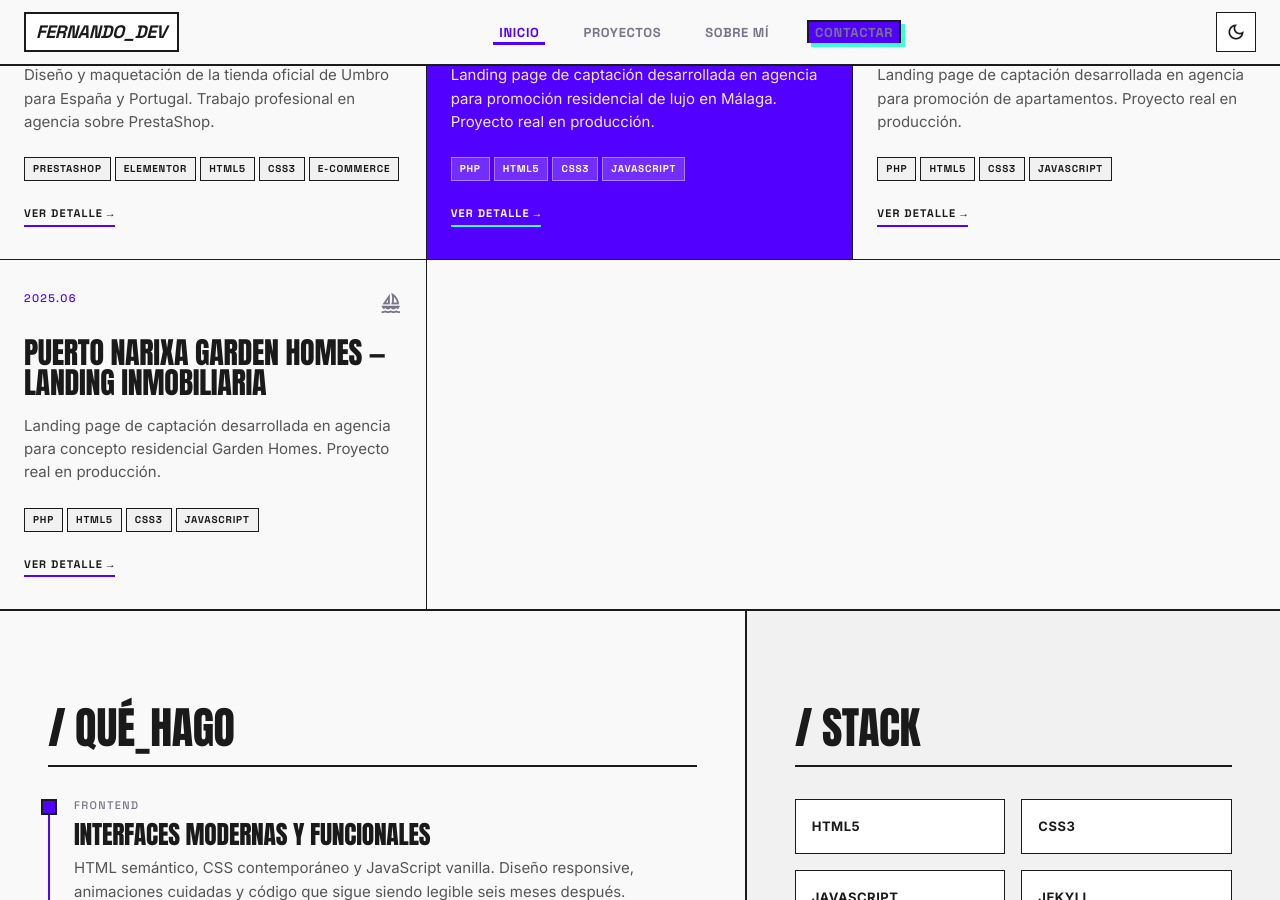
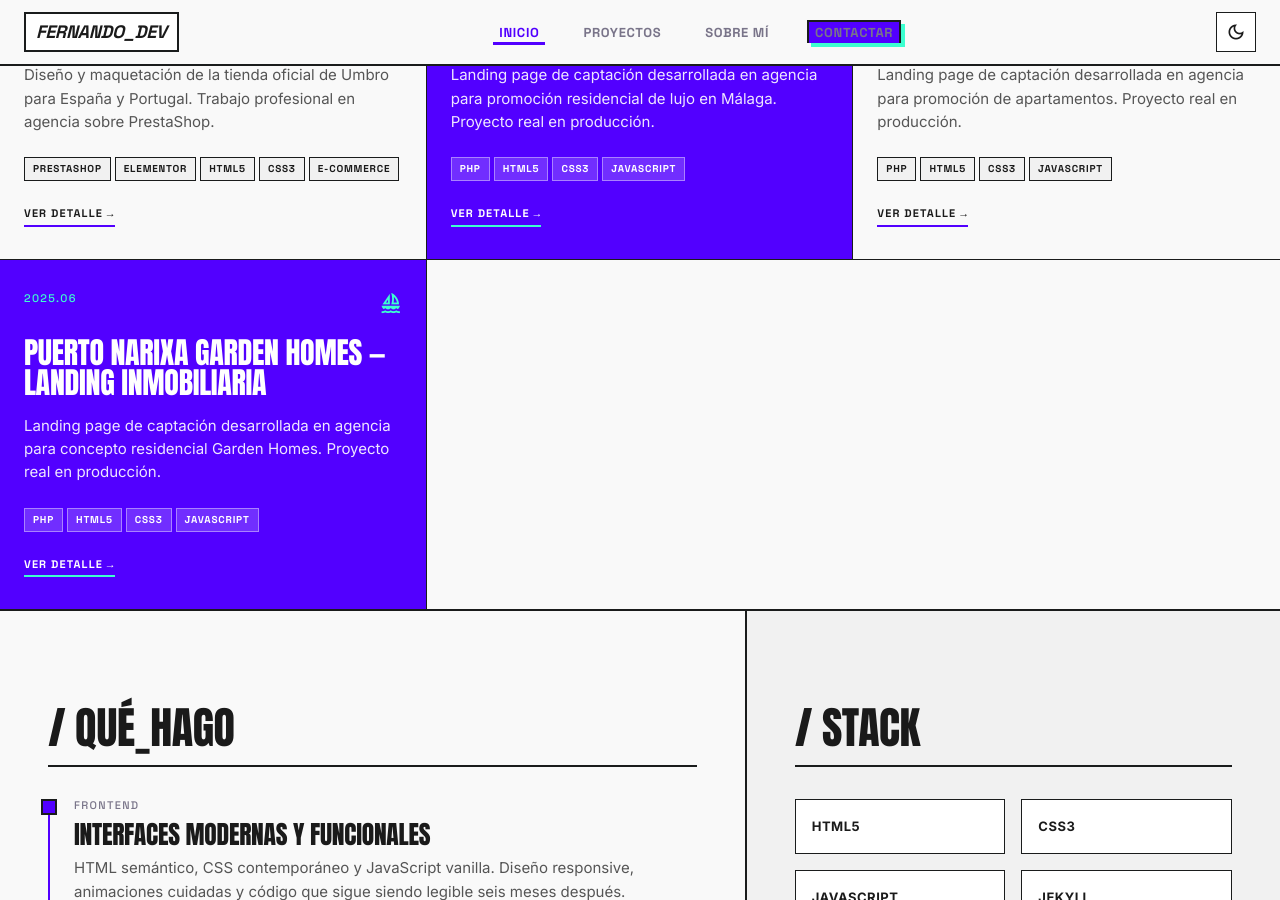
Before and after one commit to Dunlag/fernando, a Jekyll site: the page built from index.markdown, in a window 1280 px wide and 900 px high, scrolled down 1867 px. Built offline with Jekyll 4.4.1, drawn with Linux system fonts in a browser that asks for light colours.

Commit message:
cambio de patron

```diff
--- a/_layouts/home.html
+++ b/_layouts/home.html
@@ -39,7 +39,7 @@ layout: default
         {% for project in sorted_projects %}
         {% assign idx = forloop.index0 %}
         {% assign accent_class = '' %}
-        {% if idx == 1 or idx == 3 or idx == 5 or idx == 7 %}{% assign accent_class = 'tile--accent' %}{% endif %}
+        {% if idx == 1 or idx == 3 or idx == 5 or idx == 7 or idx == 9 %}{% assign accent_class = 'tile--accent' %}{% endif %}
         {% case project.slug %}
             {% when 'cards-animadas' %}{% assign icon = 'style' %}
             {% when 'elementos-ui' %}{% assign icon = 'widgets' %}
```
